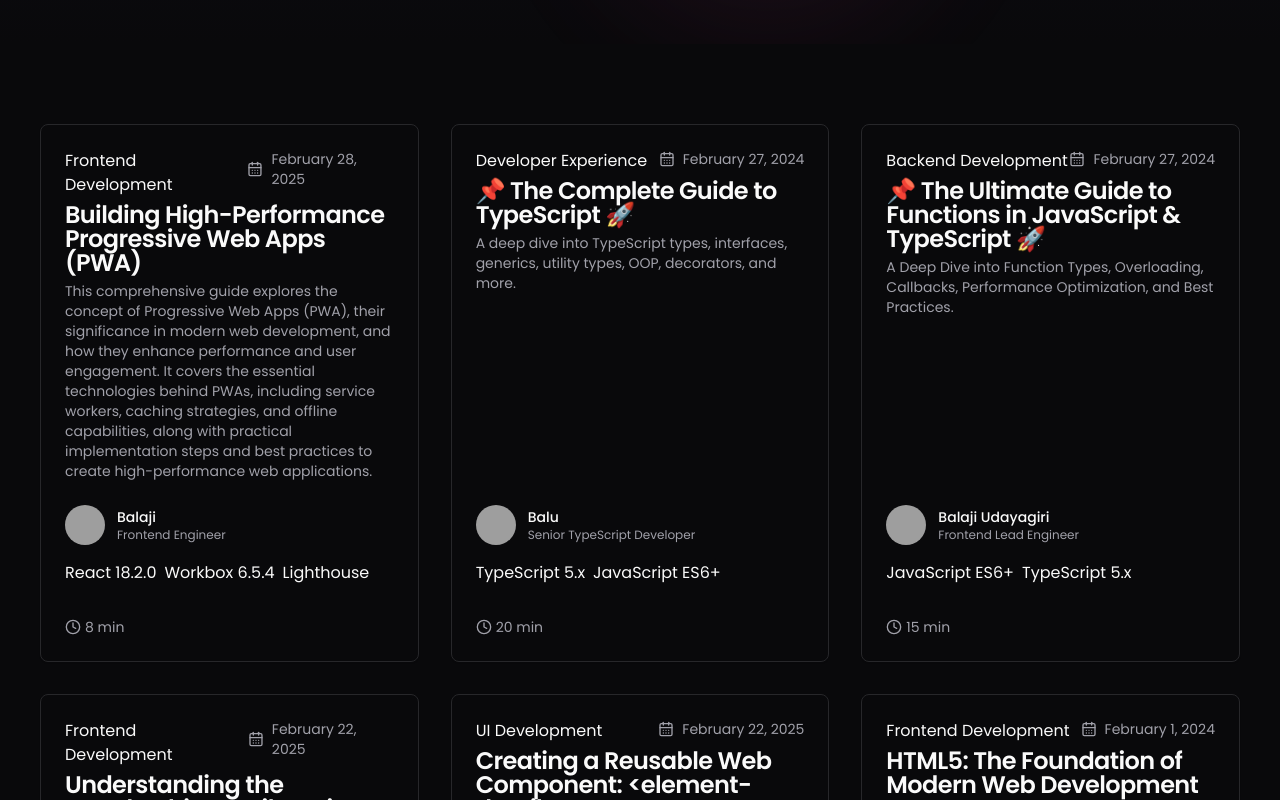
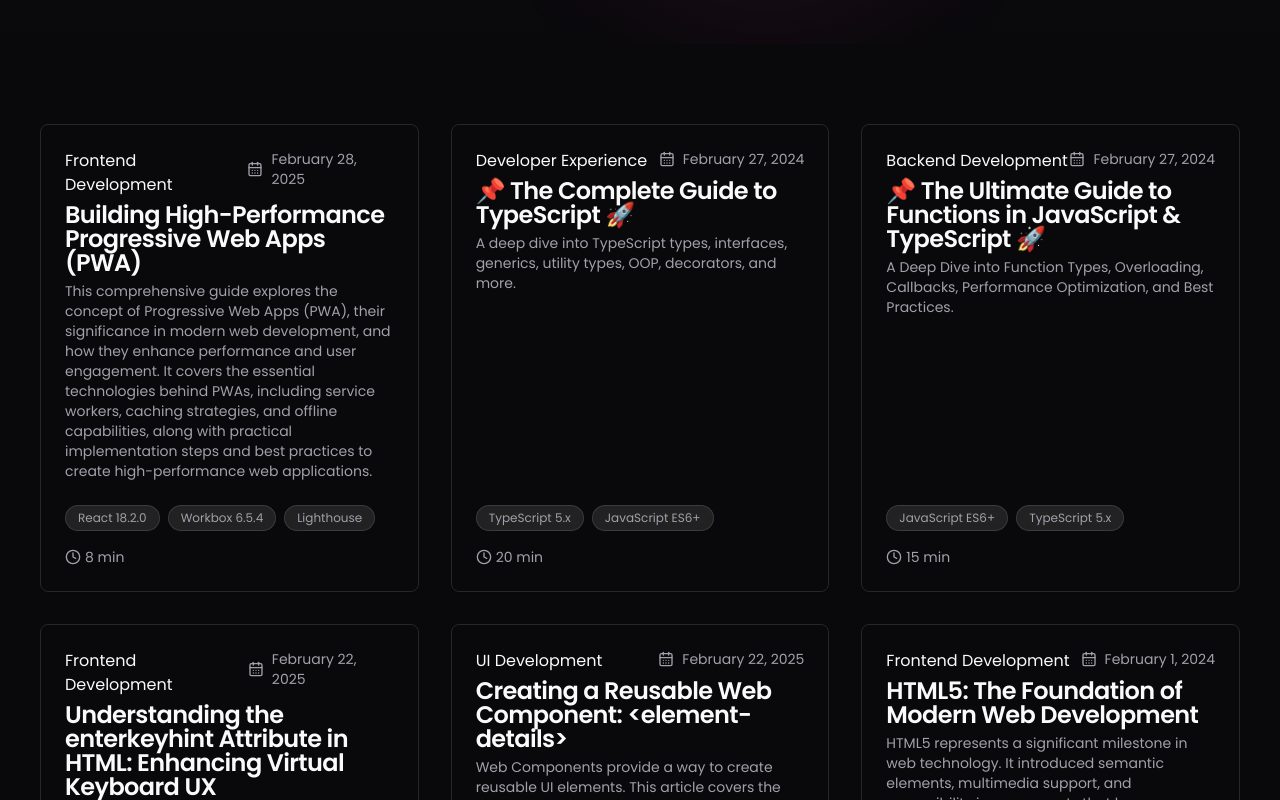
Before and after one commit to balajiudayagiri/fantastic-couscous, a Next.js app: page /research-blogs in a window 1280 px wide. Shown: the part 680-1480 px from the top of the page. Built offline with nearby package versions, Linux system fonts and the light colour scheme; grey boxes are pictures that could not be loaded.

Commit message:
removed avatar data

```diff
--- a/src/_customComponents/_app/_research-blogs/ResearchBlogsPage.tsx
+++ b/src/_customComponents/_app/_research-blogs/ResearchBlogsPage.tsx
@@ -64,7 +64,7 @@ export default function ResearchBlogsPage() {
                   <CardContent>
                     <div className="space-y-4">
                       {/* Author */}
-                      <div className="flex items-center gap-3">
+                      {/* <div className="flex items-center gap-3">
                         <Avatar>
                           <AvatarImage src={blog.author.avatar} />
                           <AvatarFallback>
@@ -82,19 +82,21 @@ export default function ResearchBlogsPage() {
                             {blog.author.role}
                           </p>
                         </div>
-                      </div>
+                      </div> */}
 
                       {/* Tech Stacks */}
                       <div className="flex flex-wrap gap-2">
                         {blog.techStacks.map((tech) => (
-                          <div key={tech.name}>
+                          <div
+                            key={tech.name}
+                            className="border rounded-full border-muted-foreground/20 px-3 py-1 text-xs text-muted-foreground bg-white/10 backdrop-blur-sm">
                             {tech.name} {tech.version}
                           </div>
                         ))}
                       </div>
 
                       {/* Metrics */}
-                      <div className="flex items-center justify-between text-sm text-muted-foreground pt-4">
+                      <div className="flex items-center justify-between text-sm text-muted-foreground">
                         {/* <div className="flex items-center gap-4">
                           <span className="flex items-center gap-1">
                             <Eye className="w-4 h-4" />
--- a/src/_customComponents/_app/_research-blogs/_blog/BlogPost.tsx
+++ b/src/_customComponents/_app/_research-blogs/_blog/BlogPost.tsx
@@ -43,7 +43,7 @@ export default function BlogPost({ slug }: { slug: string }) {
         </div>
 
         {/* Author */}
-        <div className="flex items-center gap-4 border-y py-4">
+        {/* <div className="flex items-center gap-4 border-y py-4">
           <Avatar className="h-12 w-12">
             <AvatarImage src={blog.author.avatar} />
             <AvatarFallback>
@@ -57,7 +57,7 @@ export default function BlogPost({ slug }: { slug: string }) {
             <p className="font-semibold">{blog.author.name}</p>
             <p className="text-sm text-muted-foreground">{blog.author.role}</p>
           </div>
-        </div>
+        </div> */}
 
         {/* Tech Stacks */}
         <div className="space-y-2">
```
